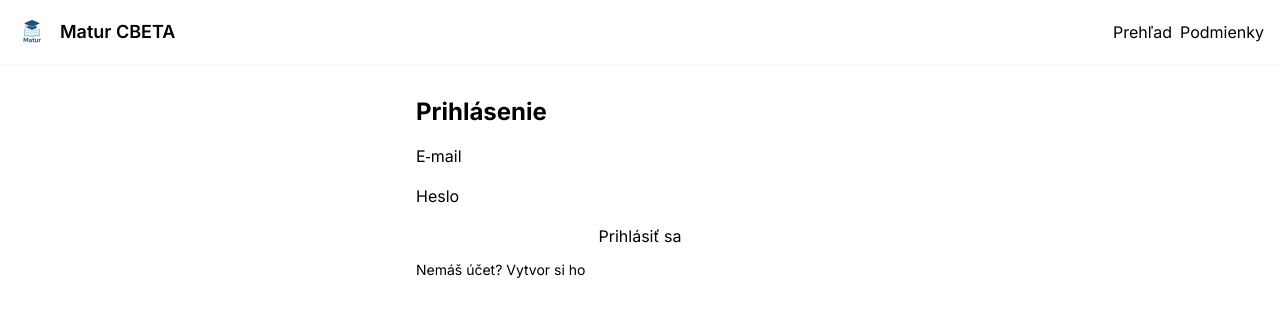
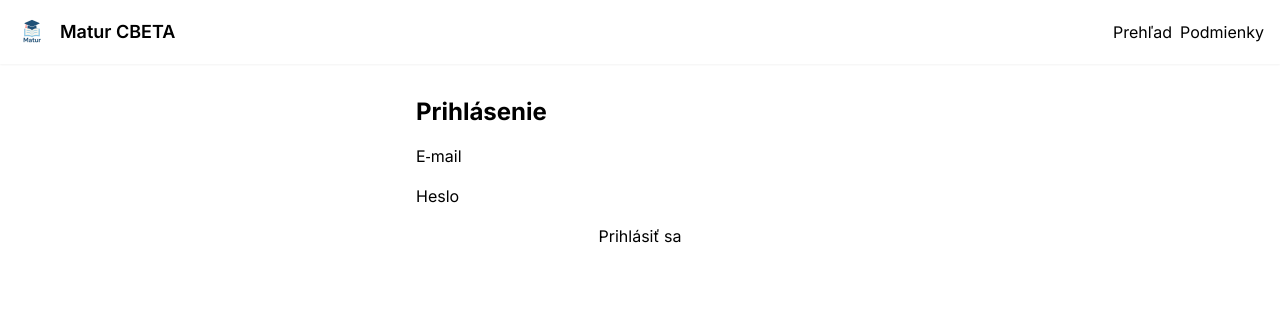
Before and after one commit to matursk/beta, a React (Vite) app: page /cbeta/login in a window 1280 px wide. Shown: the top 316 px of the page. Built offline with nearby package versions, Linux system fonts and the light colour scheme.

Commit message:
auth fix on closed beta page

```diff
--- a/src/cbeta/Login.tsx
+++ b/src/cbeta/Login.tsx
@@ -43,9 +43,7 @@ export default function CbetaLogin() {
             {submitting ? "Prihlasujem…" : "Prihlásiť sa"}
           </button>
         </form>
-        <p className="mt-3 text-sm">
-          Nemáš účet? <a className="link" href="/cbeta/signup">Vytvor si ho</a>
-        </p>
+        {/* Signup is invite-only; no direct link from login */}
       </div>
     </CbetaLayout>
   );
```
